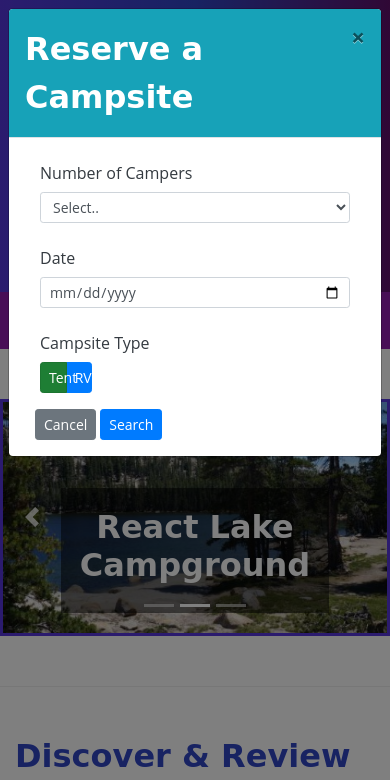
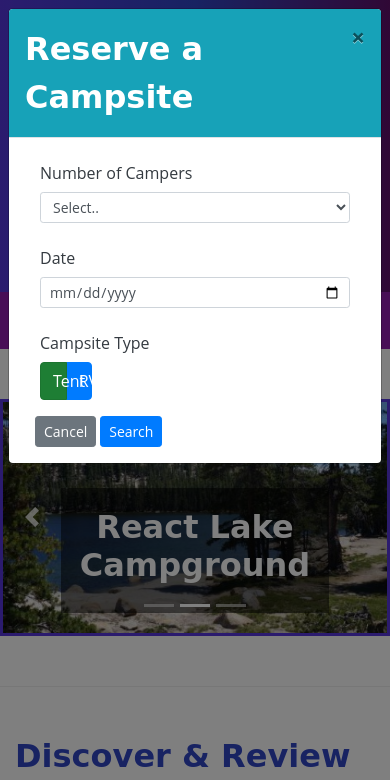
Before and after one commit to huypham2309/nucampsites, a website: page index.html in a window 390 px wide. Both pictures are taken after a click on the button "Reserve Campsite". Shown: the top 780 px of the page. Drawn offline with nearby package versions, Linux system fonts and the light colour scheme; a web font is replaced by a local one.

Commit message:
My 3rd Project

```diff
--- a/index.html
+++ b/index.html
@@ -37,6 +37,7 @@
                 </div>
             </div>
         </div>
+
         <div id="reserveModal" class="modal fade" role="dialog">
             <div class="modal-dialog modal-lg" role="document">
                 <div class="modal-content">
@@ -72,23 +73,23 @@
                                 <div class="form-group row mt-3">
                                     <label class="text-dark col-sm-6 col-form-label">Campsite Type</label>
                                     <div class="col-2 btn-group btn-group-toggle" data-toggle="buttons">
-                                        <label class="btn btn-success btn-sm active col-sm-6">
-                                            <input type="radio" name="siteType" id="siteTent" autocomplete="off" checked>Tent
+                                        <label class="btn btn-success active col-sm-6">
+                                            <input class="form-control col-sm-2" type="radio" name="siteType" id="siteTent" autocomplete="off" checked>Tent
                                         </label>
-                                        <label class="btn btn-primary btn-sm col-sm-6">
-                                            <input type="radio" name="siteType" id="siteRV" autocomplete="off">RV
+                                        <label class="btn btn-primary col-sm-6">
+                                            <input class="form-control form-control-sm" type="radio" name="siteType" id="siteRV" autocomplete="off">RV
                                         </label>
                                     </div>
                                 </div>
                                 <div class="form-row">
                                     <button type="button" class="btn btn-secondary btn-sm mr-1 " data-dismiss="modal">Cancel</button>
-                                    <button type="submit" class="btn btn-primary btn-sm ">Search</button>
+                                    <button type="submit" class="btn btn-primary btn-sm">Search</button>
                                 </div>
                             </form>
                         </div>
                     </div>
                 </div>
-            </div
+            </div>
         </div>
     </header>
 
```
Also changed, not shown: css/styles.css (line endings or trailing spaces).
